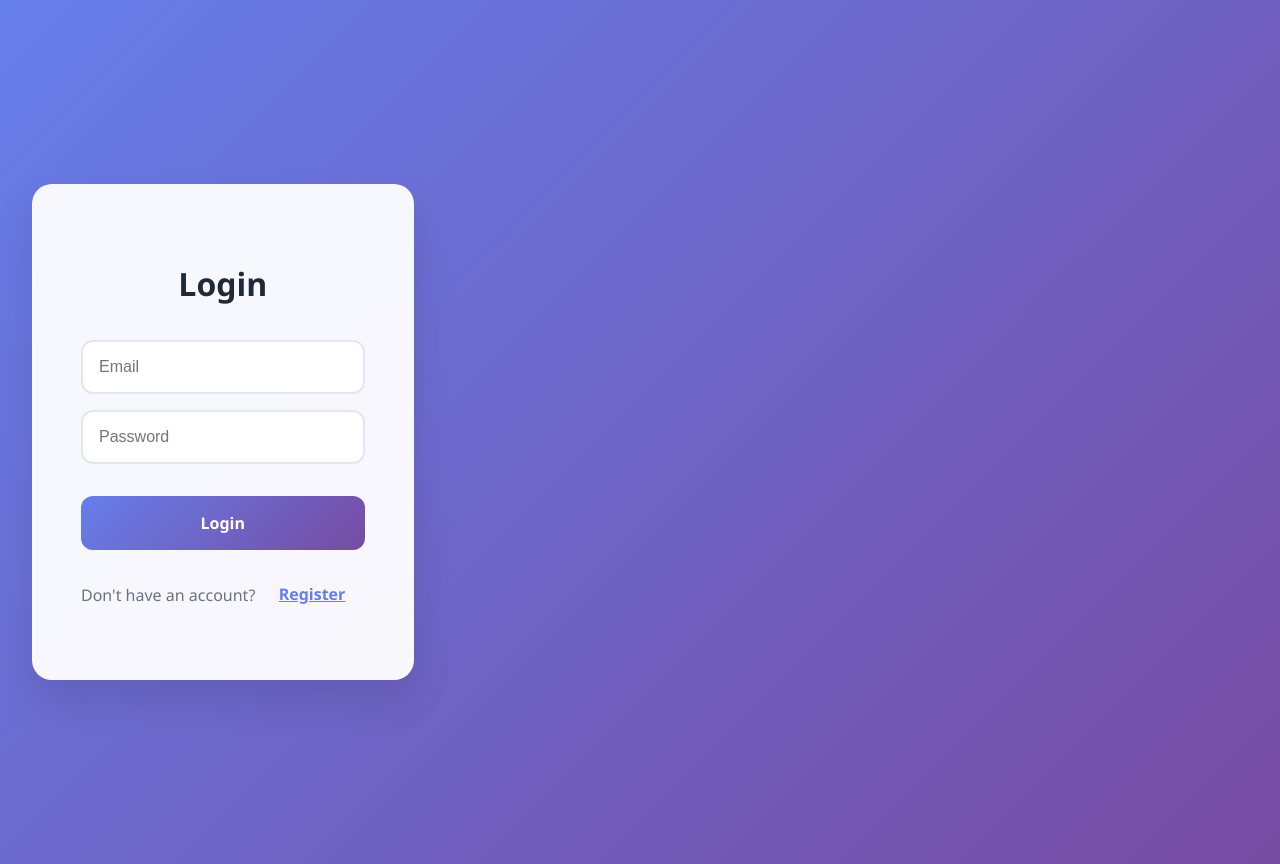
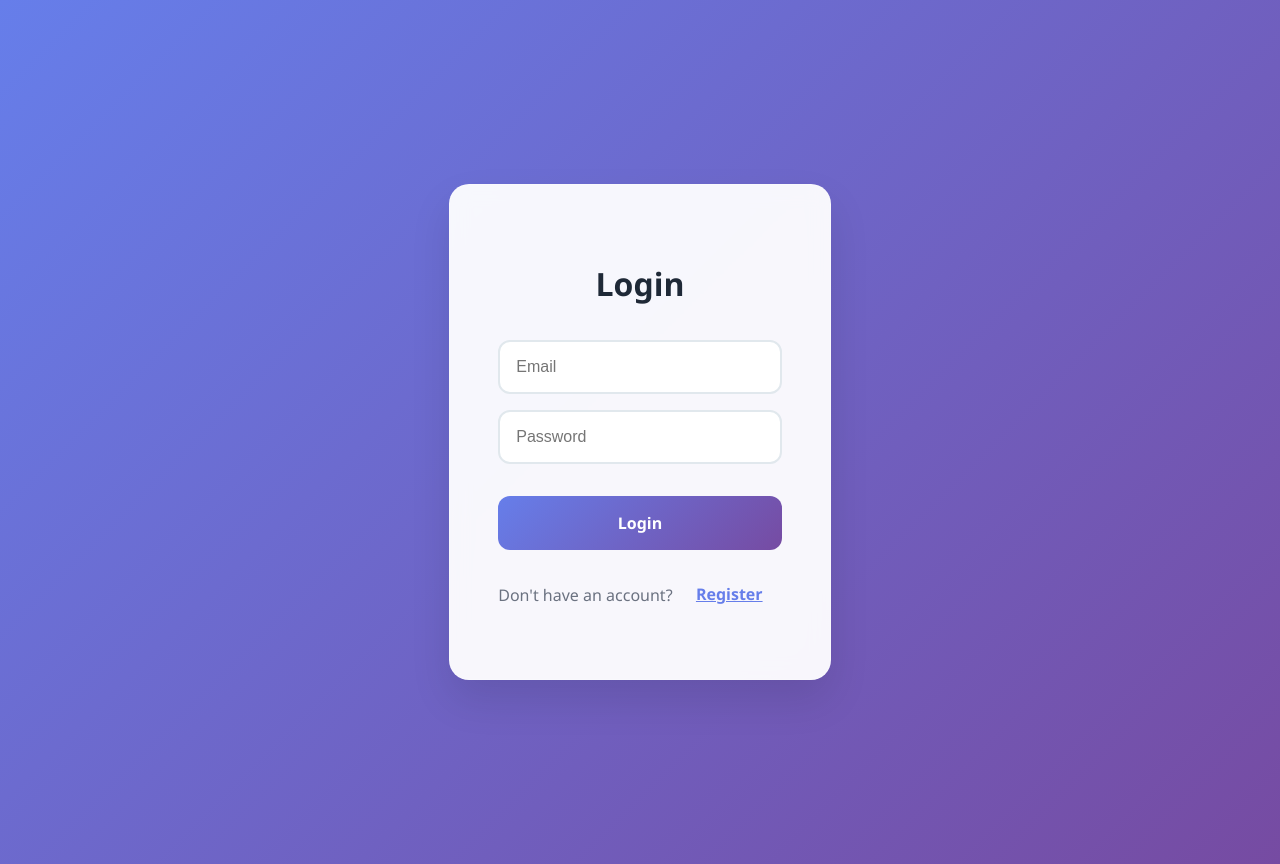
Before and after one commit to EnkuDavi/taskflow-project-test, a React app in the folder frontend/: page / in a window 1280 px wide. Built offline with nearby package versions, Linux system fonts and the light colour scheme; the HTML template or start-up script is replaced by a standard one.

Commit message:
feat: center view

```diff
--- a/frontend/src/App.css
+++ b/frontend/src/App.css
@@ -3,11 +3,22 @@ body {
   min-height: 100vh;
   margin: 0;
   font-family: 'Segoe UI', Tahoma, Geneva, Verdana, sans-serif;
+  display: flex;
+  justify-content: center;
+  align-items: center;
+}
+
+#root {
+  width: 100%;
+  min-height: 100vh;
+  display: flex;
+  justify-content: center;
+  align-items: center;
 }
 
 .app {
   max-width: 900px;
-  margin: 0 auto;
+  width: 100%;
   padding: 2rem;
 }
 
```
